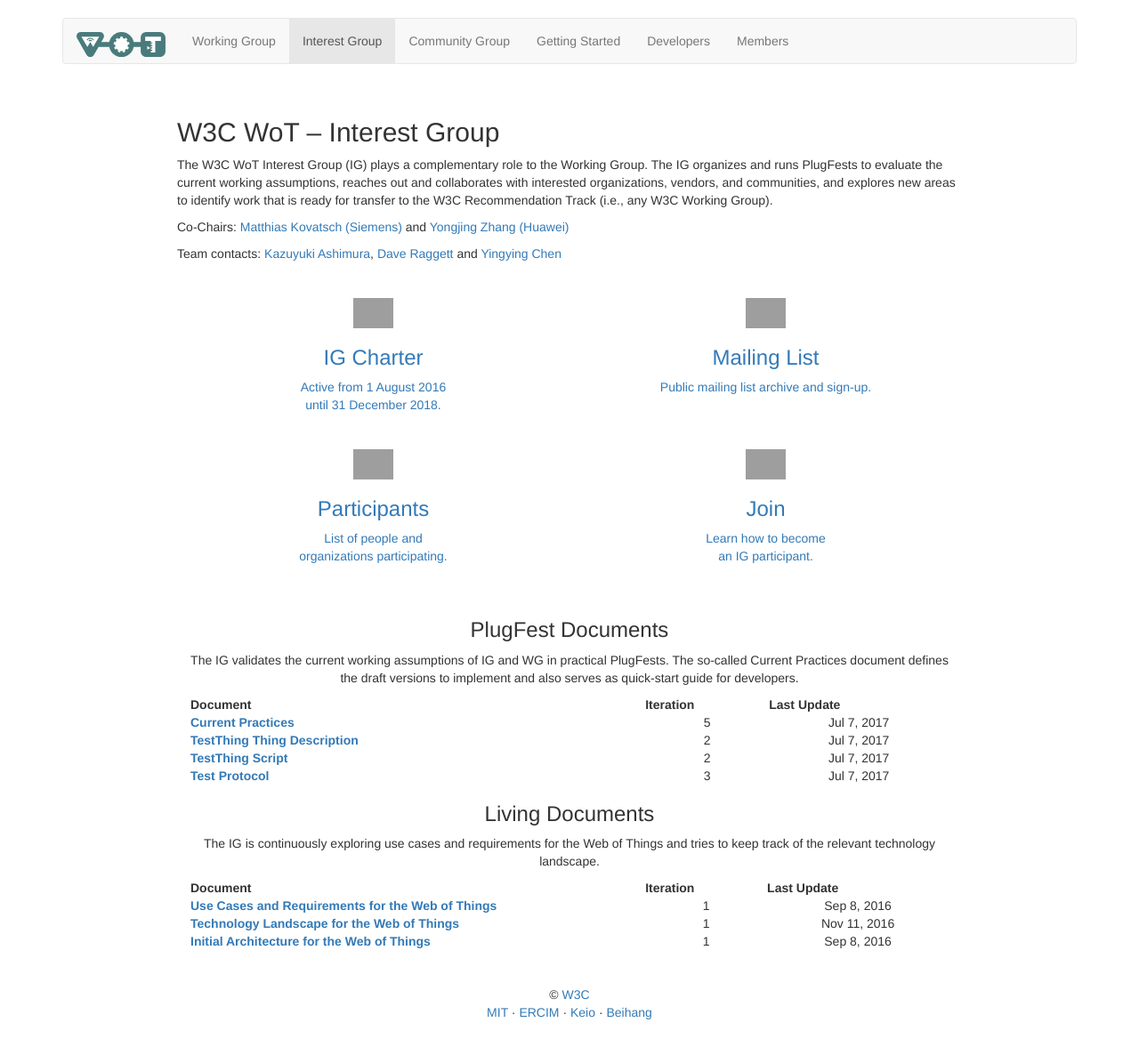
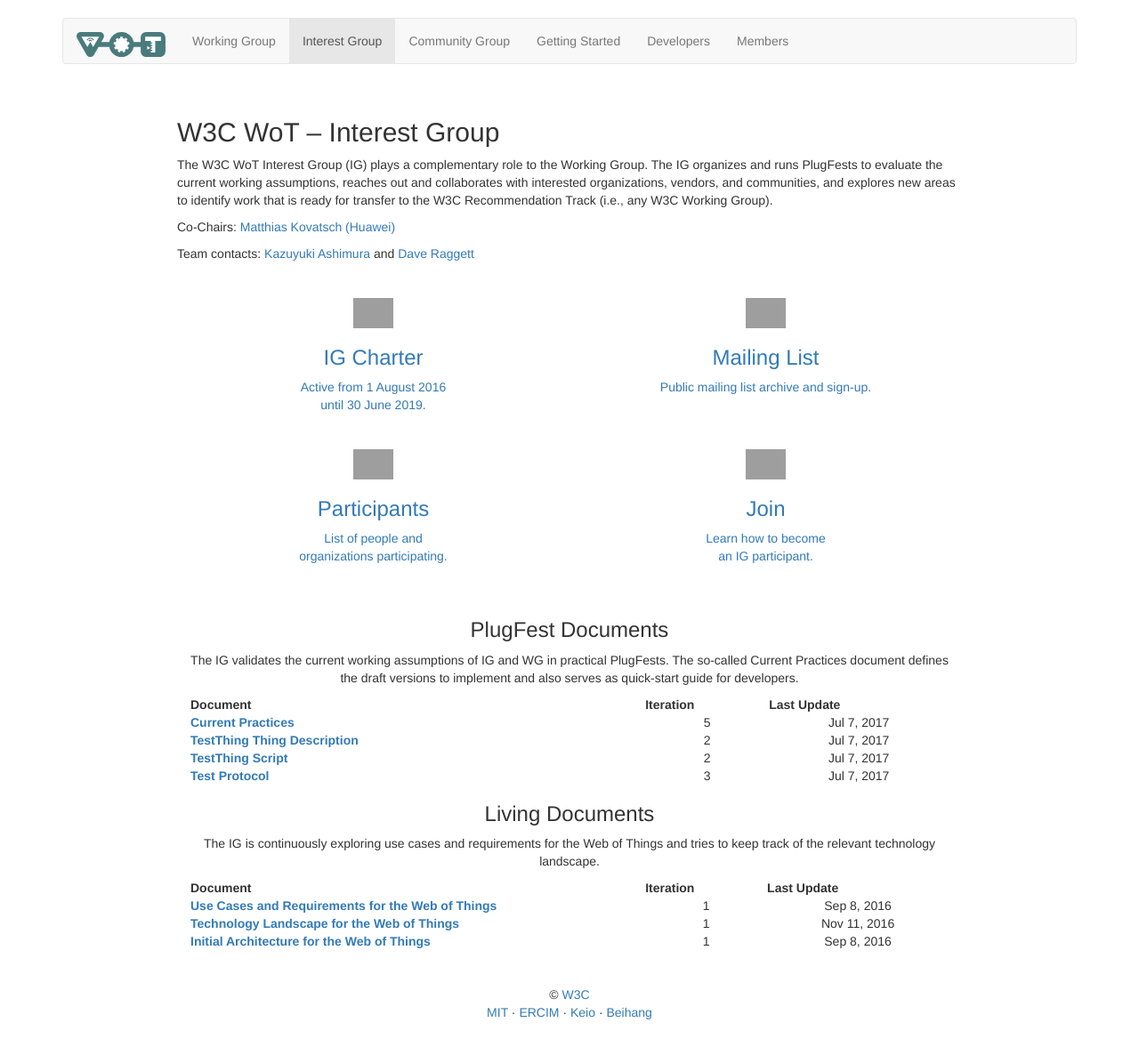
Before and after one commit to danielpeintner/wot-pages, a Jekyll site: the page built from ig/index.html, in a window 1280 px wide. Shown: the whole page at 89% size. Built offline with Jekyll 4.4.1, drawn with Linux system fonts in a browser that asks for light colours; nearby versions of some CDN libraries; grey boxes are pictures that could not be loaded.

Commit message:
fix: update typos and information
e.g., WG and IG chairs, team contacts et cetera

```diff
--- a/ig/index.html
+++ b/ig/index.html
@@ -8,15 +8,15 @@
 	<p>
 		The W3C WoT Interest Group (IG) plays a complementary role to the Working Group. The IG organizes and runs PlugFests to evaluate the current working assumptions, reaches out and collaborates with interested organizations, vendors, and communities, and explores new areas to identify work that is ready for transfer to the W3C Recommendation Track (i.e., any W3C Working Group).
 	</p>
-	<p>Co-Chairs: <a href="#">Matthias Kovatsch (Siemens)</a> and <a href="#">Yongjing Zhang (Huawei)</a></p>
-	<p>Team contacts: <a href="#">Kazuyuki Ashimura</a>, <a href="#">Dave Raggett</a> and <a href="#">Yingying Chen</a></p>
+	<p>Co-Chairs: <a href="#">Matthias Kovatsch (Huawei)</a></p>
+	<p>Team contacts: <a href="#">Kazuyuki Ashimura</a> and <a href="#">Dave Raggett</a> </p>
 
 	<p>&nbsp;</p>
 
 	<div class="row center-block">
 		<div class="col-md-6 text-center">
 			<a href="/wot-pages/w3c/">
-				<a href="https://www.w3.org/2016/07/wot-ig-charter.html"><div class="icon"><img src="https://image.flaticon.com/icons/svg/149/149345.svg" alt="" width="45"></div><div class="description"><h3>IG Charter</h3><p>Active from 1 August 2016<br/>until 31 December 2018.</p></div></a>
+				<a href="https://www.w3.org/2016/07/wot-ig-charter.html"><div class="icon"><img src="https://image.flaticon.com/icons/svg/149/149345.svg" alt="" width="45"></div><div class="description"><h3>IG Charter</h3><p>Active from 1 August 2016<br/>until 30 June 2019.</p></div></a>
 			</a>
 		</div>
 		<div class="col-md-6 text-center">
--- a/index.html
+++ b/index.html
@@ -87,7 +87,7 @@
 				</div>
 				<div class="description">
 					<h3>News Blog</h3>
-					<p>Official partner organizations.</p>
+					<p>Official news.</p>
 				</div>
 			</a>
 		</div>
--- a/wg/index.html
+++ b/wg/index.html
@@ -8,15 +8,15 @@
 	<p>
 		The W3C WoT Working Group (WG) is tasked to write standards-track specifications and test suites. To ensure royalty-free Web standards, participants must be W3C and WoT WG Members and acknowledge the <a href="https://www.w3.org/Consortium/Patent-Policy-20040205/">W3C Patent Policy</a>.
 	</p>
-	<p>Co-Chairs: <a href="#">Matthias Kovatsch (Siemens)</a>, <a href="#">Kazuo Kajimoto (Panasonic)</a> and <a href="#">Michael McCool (Intel)</a></p>
-	<p>Team contacts: <a href="#">Kazuyuki Ashimura</a>, <a href="#">Dave Raggett</a> and <a href="#">Yingying Chen</a></p>
+	<p>Co-Chairs: <a href="#">Matthias Kovatsch (Huawei)</a> and <a href="#">Michael McCool (Intel)</a></p>
+	<p>Team contacts: <a href="#">Kazuyuki Ashimura</a> and <a href="#">Dave Raggett</a></p>
 
 	<p>&nbsp;</p>
 
 	<div class="row center-block">
 		<div class="col-md-6 text-center">
 			<a href="/wot-pages/w3c/">
-				<a href="https://www.w3.org/2016/12/wot-wg-2016.html"><div class="icon"><img src="https://image.flaticon.com/icons/svg/149/149345.svg" alt="" width="45"></div><div class="description"><h3>WG Charter</h3><p>Active from 27 December 2016<br/>until 31 December 2018.</p></div></a>
+				<a href="https://www.w3.org/2016/12/wot-wg-2016.html"><div class="icon"><img src="https://image.flaticon.com/icons/svg/149/149345.svg" alt="" width="45"></div><div class="description"><h3>WG Charter</h3><p>Active from 27 December 2016<br/>until 31 December 2019.</p></div></a>
 			</a>
 		</div>
 		<div class="col-md-6 text-center">
```
